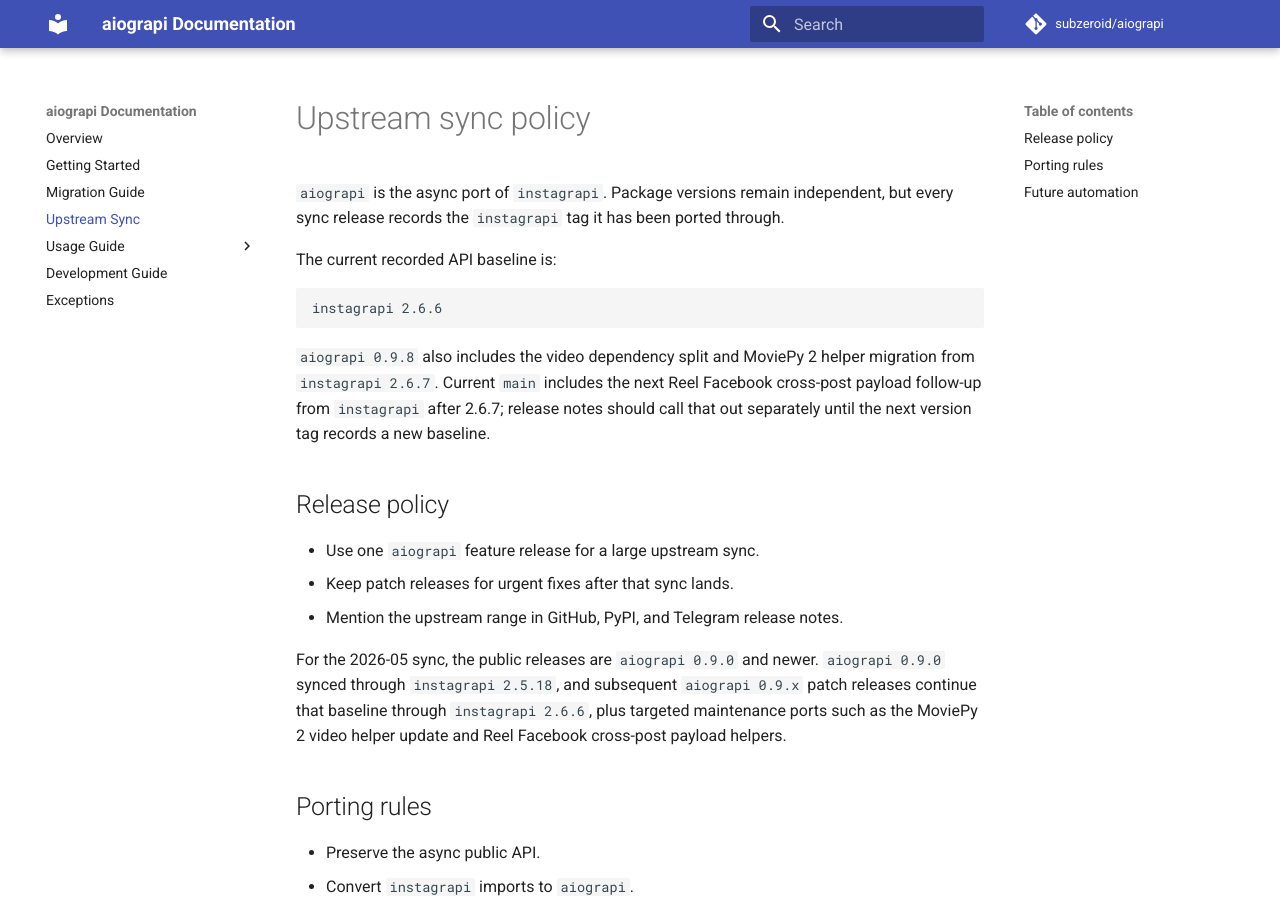
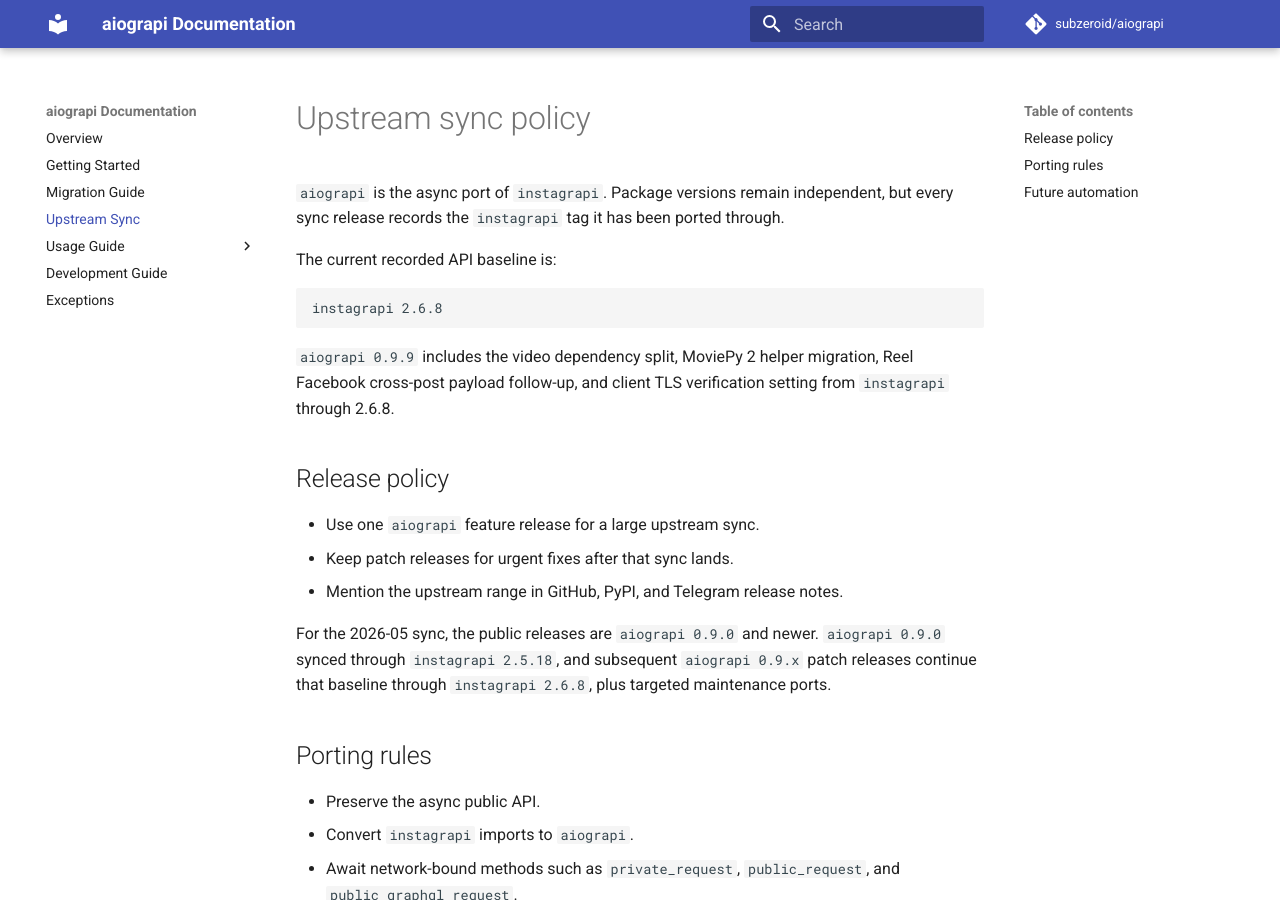
Before and after one commit to subzeroid/aiograpi, an MkDocs documentation site: the page built from docs/upstream-sync.md, in a window 1280 px wide and 900 px high. Built offline with MkDocs 1.6.1 and Material for MkDocs 9.7.7, drawn with Linux system fonts in a browser that asks for light colours; comment, search, counter and statistics services are not loaded; the version menu is left out.

````diff
--- a/aiograpi/__init__.py
+++ b/aiograpi/__init__.py
@@ -45,7 +45,7 @@ from aiograpi.mixins.video import DownloadVideoMixin, UploadVideoMixin
 # Used as fallback logger if another is not provided.
 DEFAULT_LOGGER = logging.getLogger("aiograpi")
 
-__upstream_instagrapi_version__ = "2.6.6"
+__upstream_instagrapi_version__ = "2.6.8"
 
 
 class Client(
--- a/docs/upstream-sync.md
+++ b/docs/upstream-sync.md
@@ -7,12 +7,11 @@ ported through.
 The current recorded API baseline is:
 
 ```text
-instagrapi 2.6.6
+instagrapi 2.6.8
 ```
 
-`aiograpi 0.9.8` also includes the video dependency split and MoviePy 2 helper migration from `instagrapi 2.6.7`.
-Current `main` includes the next Reel Facebook cross-post payload follow-up from `instagrapi` after 2.6.7; release
-notes should call that out separately until the next version tag records a new baseline.
+`aiograpi 0.9.9` includes the video dependency split, MoviePy 2 helper migration, Reel Facebook cross-post payload
+follow-up, and client TLS verification setting from `instagrapi` through 2.6.8.
 
 ## Release policy
 
@@ -22,8 +21,7 @@ notes should call that out separately until the next version tag records a new b
 
 For the 2026-05 sync, the public releases are `aiograpi 0.9.0` and newer.
 `aiograpi 0.9.0` synced through `instagrapi 2.5.18`, and subsequent
-`aiograpi 0.9.x` patch releases continue that baseline through `instagrapi 2.6.6`, plus targeted maintenance ports
-such as the MoviePy 2 video helper update and Reel Facebook cross-post payload helpers.
+`aiograpi 0.9.x` patch releases continue that baseline through `instagrapi 2.6.8`, plus targeted maintenance ports.
 
 ## Porting rules
 
--- a/pyproject.toml
+++ b/pyproject.toml
@@ -4,7 +4,7 @@ build-backend = "setuptools.build_meta"
 
 [project]
 name = "aiograpi"
-version = "0.9.8"
+version = "0.9.9"
 authors = [
     { name = "Mark Subzeroid", email = "143403577+subzeroid@users.noreply.github.com" },
 ]
````
Also changed, not shown: CHANGELOG.md (+6 -0 lines), 2 other files.
